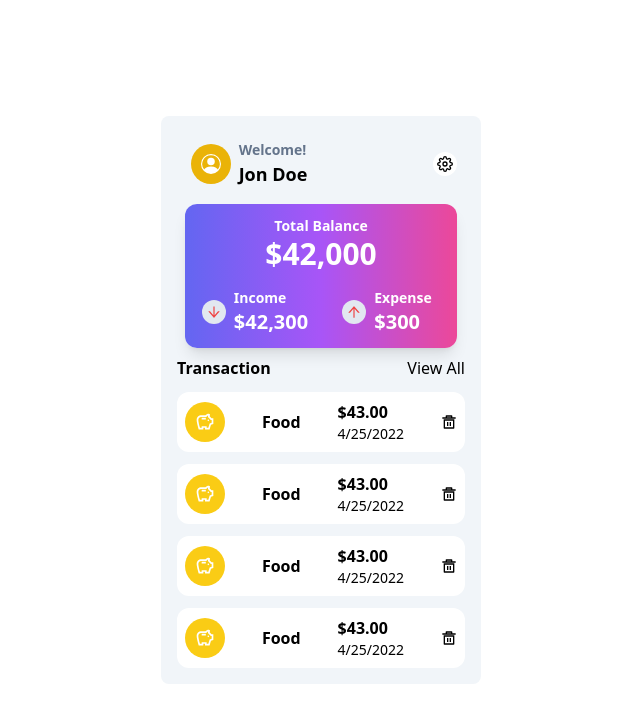
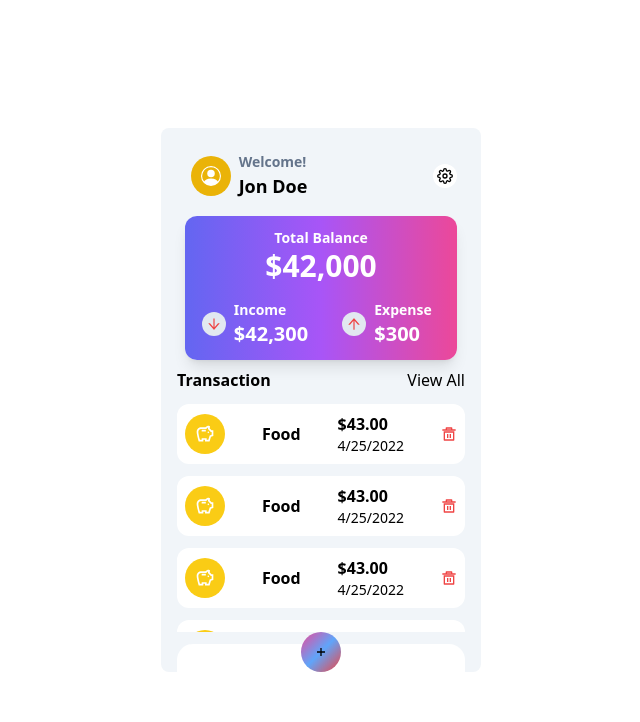
Before and after one commit to Tonnykithui/ExpenseTracker, a React (Create React App) app: page / in a window 1280 px wide. Shown: the top 722 px of the page, without its empty margins (319-959 px from the left). Built offline with nearby package versions, Linux system fonts and the light colour scheme.

Commit message:
Added the footer component with the Add-Transaction button

```diff
--- a/src/App.css
+++ b/src/App.css
@@ -0,0 +1,3 @@
+.transaction-list::-webkit-scrollbar{
+    display: none;
+}
--- a/src/components/AppWrap/AppW.jsx
+++ b/src/components/AppWrap/AppW.jsx
@@ -1,5 +1,6 @@
 import React from 'react'
 import Card from '../Card/Card'
+import Foot from '../Footer/Foot'
 import Transaction from '../Transaction/Transaction'
 import Welcome from '../Welcome/Welcome'
 
@@ -10,6 +11,7 @@ const AppW = () => {
             <Welcome />
             <Card />
             <Transaction />
+            <Foot />
         </div>
     </div>
   )
--- /dev/null
+++ b/src/components/Footer/Foot.jsx
@@ -0,0 +1,14 @@
+import React from 'react';
+import { GrFormAdd } from "react-icons/gr";
+
+const Foot = () => {
+  return (
+    <div className='foot'>
+        <div className="add-transaction">
+            <GrFormAdd />
+        </div>
+    </div>
+  )
+}
+
+export default Foot
--- a/src/index.css
+++ b/src/index.css
@@ -8,7 +8,7 @@
 }
 
 .app-wrap{
-    @apply p-4 w-80 bg-slate-100 rounded-lg;
+    @apply pt-4 pr-4 pl-4 pb-0 w-80 bg-slate-100 rounded-lg;
 }
 
 .app-contents{
@@ -113,6 +113,10 @@
     @apply font-bold;
 }
 
+.transaction-list{
+    @apply h-60 overflow-y-scroll;
+}
+
 
 /**   TRANSACTION LIST    **/
 .transaction-component{
@@ -137,6 +141,25 @@
     @apply font-semibold;
 }
 
+.delete{
+    @apply text-red-500;
+}
+
+.delete:hover{
+    @apply bg-slate-200 rounded-full flex flex-row items-center justify-center p-1;
+}
+
+
+/***    FOOT    ***/
+.foot{
+    @apply bg-white bottom-0 rounded-t-2xl relative p-2 h-7 w-full mt-3
+    flex flex-row justify-center;
+}
+
+.add-transaction{
+    @apply absolute bg-gradient-to-br from-pink-500 via-blue-400 to-red-500 p-3
+    text-white -top-3 rounded-full;
+}
 
 
 
```
